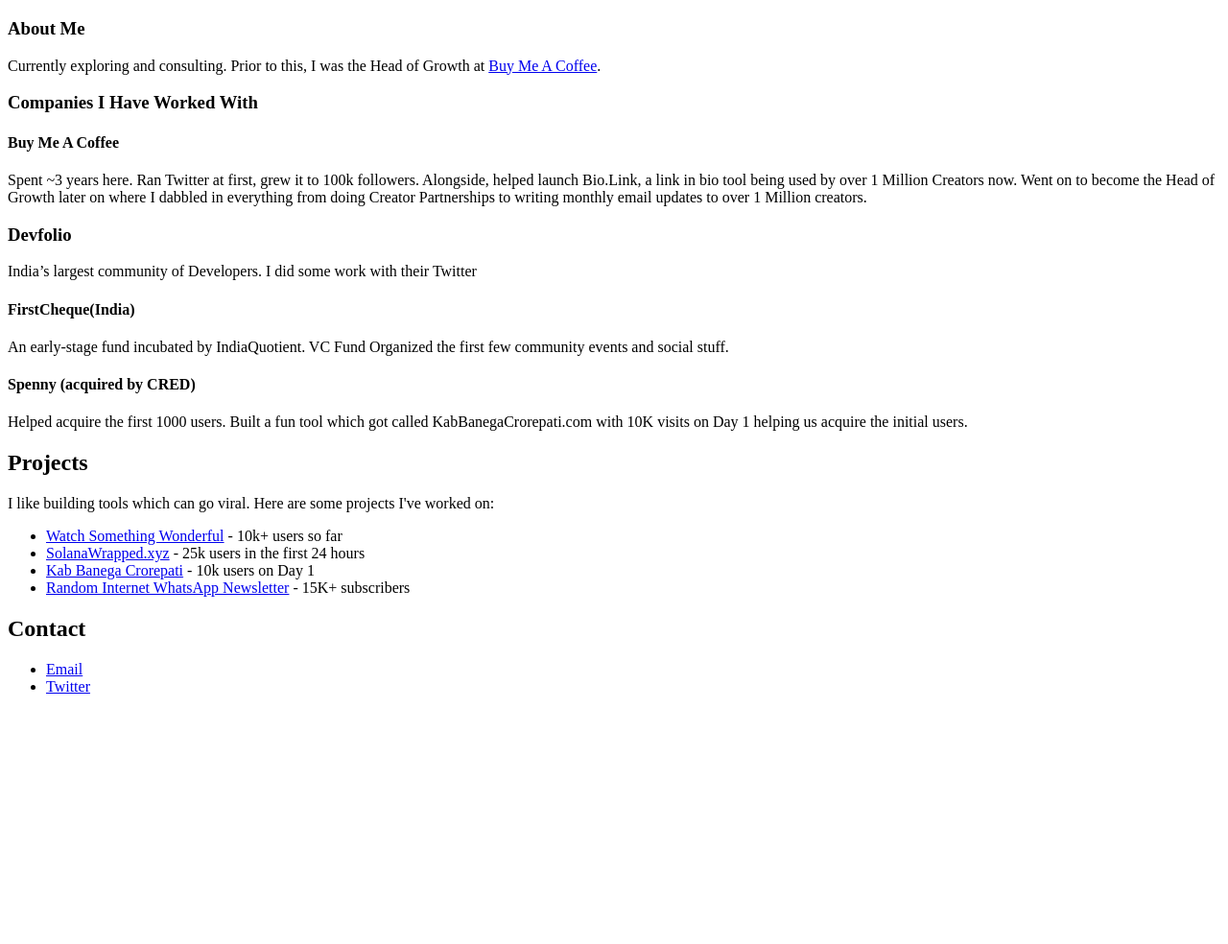
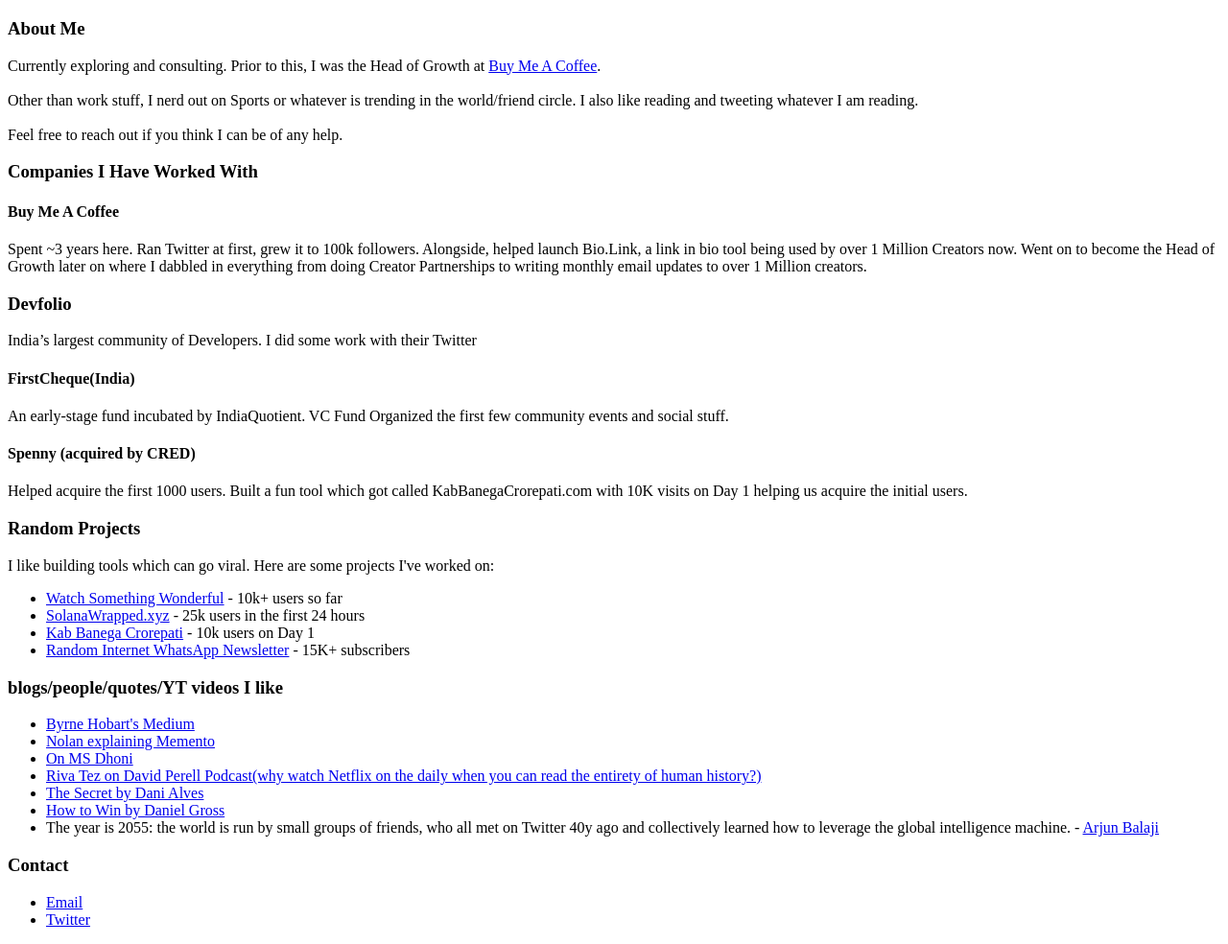
Before and after one commit to ankitkr0/personal, a plain HTML site: page index.html in a window 1280 px wide. Shown: the part 61-1045 px from the top of the page at 96% size. Before the commit the page ends 802 px from the top, so only its background shows below. Drawn offline with Linux system fonts and the light colour scheme.

Commit message:
Update index.html

```diff
--- a/index.html
+++ b/index.html
@@ -10,7 +10,7 @@
     <div class="container content">
         <section id="about">
             <h3>About Me</h3>
-        <p>Currently exploring and consulting. Prior to this, I was the Head of Growth at <a href="https://www.buymeacoffee.com" target="_blank">Buy Me A Coffee</a>.</p>
+        <p>Currently exploring and consulting. Prior to this, I was the Head of Growth at <a href="https://www.buymeacoffee.com" target="_blank">Buy Me A Coffee</a>.<br> <br> Other than work stuff, I nerd out on Sports or whatever is trending in the world/friend circle. I also like reading and tweeting whatever I am reading. <br> <br> Feel free to reach out if you think I can be of any help.</p>
         </section>
 
       <section id="companies-worked">
@@ -33,7 +33,7 @@
       </section>
 
       <section id="projects">
-          <h2>Projects</h2>
+          <h3>Random Projects</h3>
           <p>I like building tools which can go viral. Here are some projects I've worked on:</p>
           <ul>
               <li><a href="http://watchsomethingwonderful.com" target="_blank">Watch Something Wonderful</a> - 10k+ users so far</li>
@@ -43,8 +43,22 @@
           </ul>
       </section>
 
+      <section id="blogs/people/quotes/YT videos I like">
+        <h3>blogs/people/quotes/YT videos I like</h3>
+        <ul>
+          <li><a href="https://byrnehobart.medium.com/" target="_blank">Byrne Hobart's Medium</a></li>
+          <li><a href="https://youtu.be/67e_jl4flpE?si=2ak2RTU9Ufz0od4y">Nolan explaining Memento</a></li>
+          <li><a href="https://www.thecricketmonthly.com/story/762745/the-star-we-don-t-know">On MS Dhoni</a></li>
+          <li><a href="https://youtu.be/lQVcbY52_gY?si=uX7nwJztldp_Rg4u">Riva Tez on David Perell Podcast(why watch Netflix on the daily when you can read the entirety of human history?)</a></li>
+          <li><a href="https://www.theplayerstribune.com/articles/dani-alves-juventus-the-secret">The Secret by Dani Alves</a></li>
+        <li><a href="https://youtu.be/LH1bewTg-P4?si=n3pkwiumb6icA834">How to Win by Daniel Gross</a></li>
+          <li>The year is 2055: the world is run by small groups of friends, who all met on Twitter 40y ago and collectively learned how to leverage the global intelligence machine. - <a href="https://twitter.com/arjunblj">Arjun Balaji</a>
+</li>
+        </ul>
+      </section>
+
         <section id="contact">
-          <h2>Contact</h2>
+          <h3>Contact</h3>
           <ul>
             <li><a href= "mailto:kr987ankit@gmail.com" target="_blank">Email</a></li>
             <li><a href="https://twitter.com/ankitkr0" target="_blank">Twitter</a></li>
```
